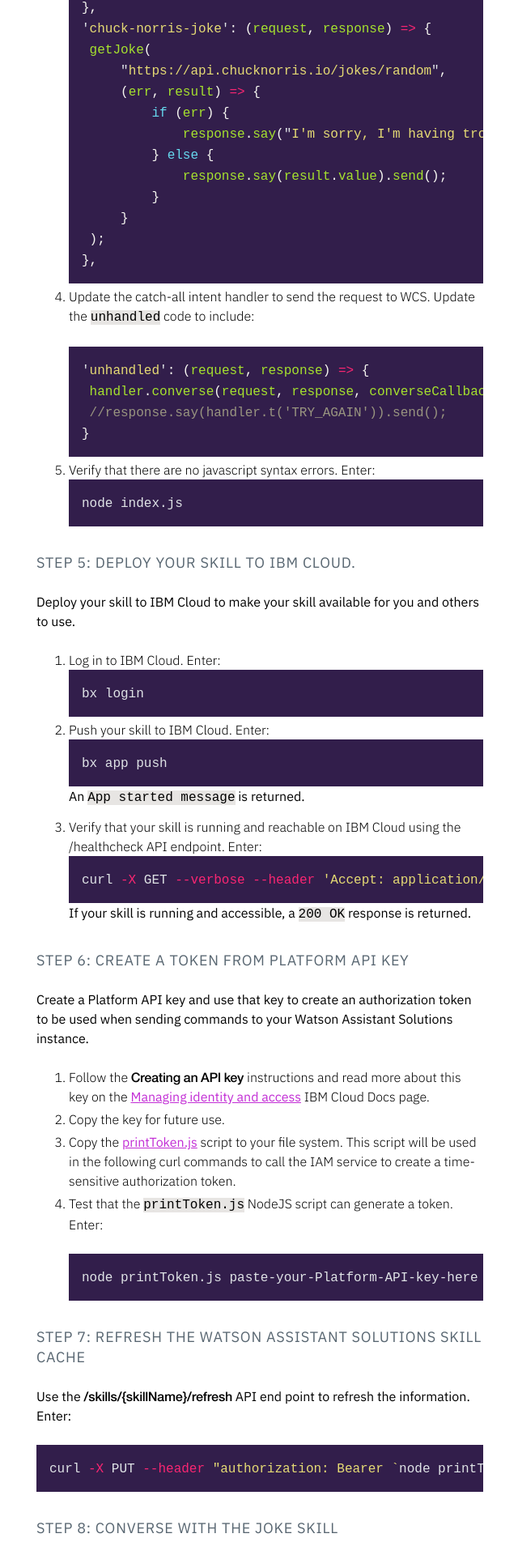
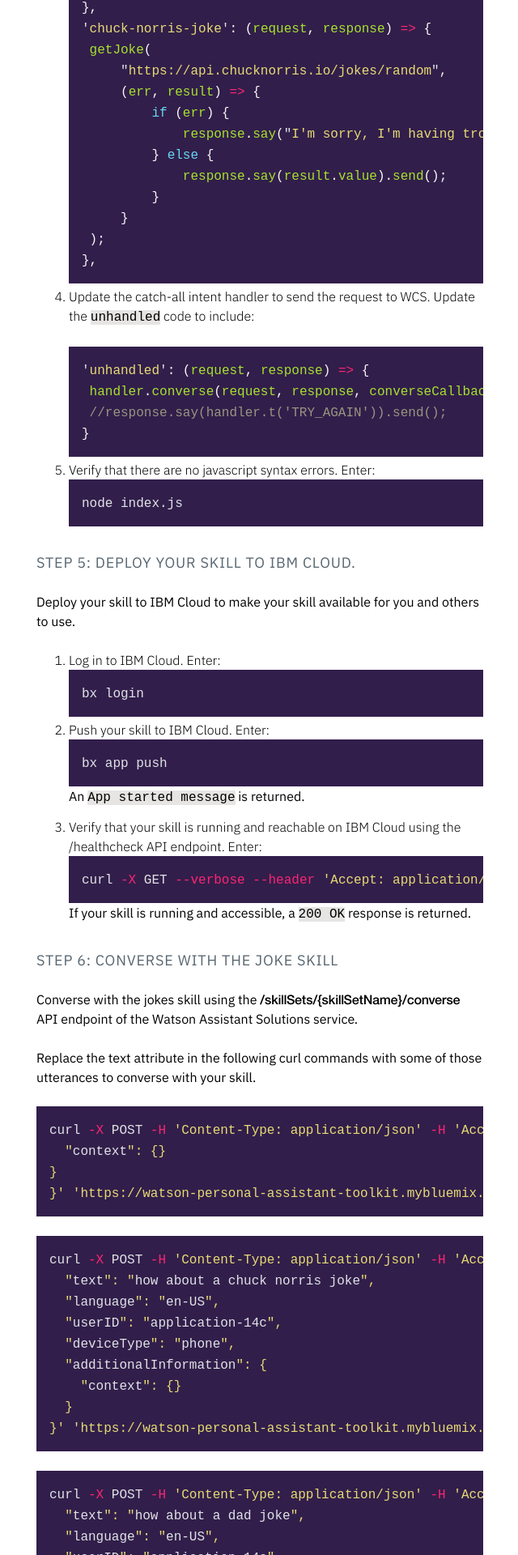
Before and after one commit to Watson-Personal-Assistant/developer, a Jekyll site: the page built from _content/further-topics/using-wcs.md, in a window 1280 px wide. Shown: the part 3080-5000 px from the top of the page at 81% size, without its empty margins (351-991 px from the left). Built offline with Jekyll 4.4.1, drawn with Linux system fonts in a browser that asks for light colours; some of the changed text lies outside the part shown.

Commit message:
removes the use of platform API tokens and uses WA API keys

````diff
--- a/_content/further-topics/using-wcs.md
+++ b/_content/further-topics/using-wcs.md
@@ -114,36 +114,20 @@
 ```
 If your skill is running and accessible, a `200 OK` response is returned.
 
-#### Step 6: Create a token from Platform API key
-Create a Platform API key and use that key to create an authorization token to be used when sending commands to your Watson Assistant Solutions instance.
-1. Follow the **Creating an API key** instructions and read more about this key on the [Managing identity and access](https://console.bluemix.net/docs/iam/userid_keys.html#creating-an-api-key) IBM Cloud Docs page.
-2. Copy the key for future use.
-3. Copy the [printToken.js]({{site.baseurl}}/assets/scripts/printToken.js) script to your file system.  This script will be used in the following curl commands to call the IAM service to create a time-sensitive authorization token.
-4. Test that the `printToken.js` NodeJS script can generate a token.  Enter:
-```shell
-node printToken.js paste-your-Platform-API-key-here
-```
-
-#### Step 7: Refresh the Watson Assistant Solutions skill cache
-Use the **/skills/{skillName}/refresh** API end point to refresh the information.  Enter:
-```shell
-curl -X PUT --header "authorization: Bearer `node printToken.js paste-your-Platform-API-key-here`"  'https://watson-personal-assistant-toolkit.mybluemix.net/v2/api/skills/myHelloWorld/refresh'
-```
-
-#### Step 8: Converse with the joke skill
+#### Step 6: Converse with the joke skill
 Converse with the jokes skill using the  **/skillSets/{skillSetName}/converse** API endpoint of the Watson Assistant Solutions service.
 
 Replace the text attribute in the following curl commands with some of those utterances to converse with your skill.
 
 ```shell
-curl -X POST --header 'Content-Type: application/json' --header 'Accept: application/json' --header "authorization: Bearer `node printToken.js paste-your-Platform-API-key-here`" -d '{ \"text\": \"tell me a joke\", \"language\": \"en-US\", \"userID\": \"application-14c\", \"deviceType\": \"phone\", \"additionalInformation\": {
+curl -X POST -H 'Content-Type: application/json' -H 'Accept: application/json' -H "api_key: paste-your-WA-API-key-here`" -d '{ \"text\": \"tell me a joke\", \"language\": \"en-US\", \"userID\": \"application-14c\", \"deviceType\": \"phone\", \"additionalInformation\": {
   "context": {}
 }
 }' 'https://watson-personal-assistant-toolkit.mybluemix.net/v2/api/skillSets/mySet/converse'
 ```
 
 ```shell
-curl -X POST --header 'Content-Type: application/json' --header 'Accept: application/json' --header "authorization: Bearer `node printToken.js paste-your-Platform-API-key-here`" -d '{
+curl -X POST -H 'Content-Type: application/json' -H 'Accept: application/json' -H "api_key: paste-your-WA-API-key-here`" -d '{
   "text": "how about a chuck norris joke",
   "language": "en-US",
   "userID": "application-14c",
@@ -155,7 +139,7 @@
 ```
 
 ```shell
-curl -X POST --header 'Content-Type: application/json' --header 'Accept: application/json' --header "authorization: Bearer `node printToken.js paste-your-Platform-API-key-here`" -d '{
+curl -X POST -H 'Content-Type: application/json' -H 'Accept: application/json' -H "api_key: paste-your-WA-API-key-here`" -d '{
   "text": "how about a dad joke",
   "language": "en-US",
   "userID": "application-14c",
--- a/_content/get-started/get-api-key.md
+++ b/_content/get-started/get-api-key.md
@@ -22,19 +22,7 @@
 The Watson Assistant Solutions console is displayed.
 
 ### Using REST API calls
-To access your instance  using REST APIs, include your IBM Cloud Platform access token in your API calls. To get an access token, create a IBM Cloud platform API key and use the `printToken.js` script to generate an access token on demand as part of your API calls. Access tokens are time sensitive.
-
-#### Procedure
-1. Create a Platform API key.  Follow the **Creating an API key** instructions and read more about this key on the [Managing identity and access](https://console.bluemix.net/docs/iam/userid_keys.html#creating-an-api-key) IBM Cloud Docs page.
-2. Copy the key for future use.
-3. Copy the [printToken.js]({{site.baseurl}}/assets/scripts/printToken.js) NodeJS script to your file system.
-4. Verify that the `printToken.js` script generates a token by executing `node printToken.js paste-your-Platform-API-key-here`
-5. Use the access token in your API calls. In the following example, the access token is generated in the header:
-```shell
-curl -X POST --header 'Content-Type: application/json' --header 'Accept: application/json' --header "authorization: Bearer `node printToken.js paste-your-Platform-API-key-here`" -d '{ "text": "Hello", "language": "en-US", "userID": "application-14c", "deviceType": "phone", "additionalInformation": { "context": {} } }' 'https://watson-personal-assistant-toolkit.mybluemix.net/v2/api/skillsets/built-in/converse'
-```
-6. In your environment, if you have access to multiple Watson Assistant Solutions instances, use a tenant ID in REST API calls to target a specific instance.  To use the tenant ID, pass the ID in the tenantId field of the REST API header. For example: <br>
-`curl -X GET 'https://watson-personal-assistant-toolkit.mybluemix.net/v2/api/skills' -H  'Accept: application/json' -H "authorization: Bearer 'node printToken.js paste-your-Platform-API-key-here'" -H 'tenantId: paste-your-tenant-ID-here'`
+To access your instance using REST APIs, include your Watson Assistant Solutions API key as a header in your API calls.
 
 **Note**: Your assistant might use other IBM Cloud, Watson or 3rd party services, each with their own API keys. You must provision and manage those keys separately.
 
````
Also changed, not shown: _content/further-topics/set_pi.md (+3 -7 lines), _content/get-help/troubleshooting.md (+2 -2 lines), _content/skill/build-skill.md (+2 -12 lines).
